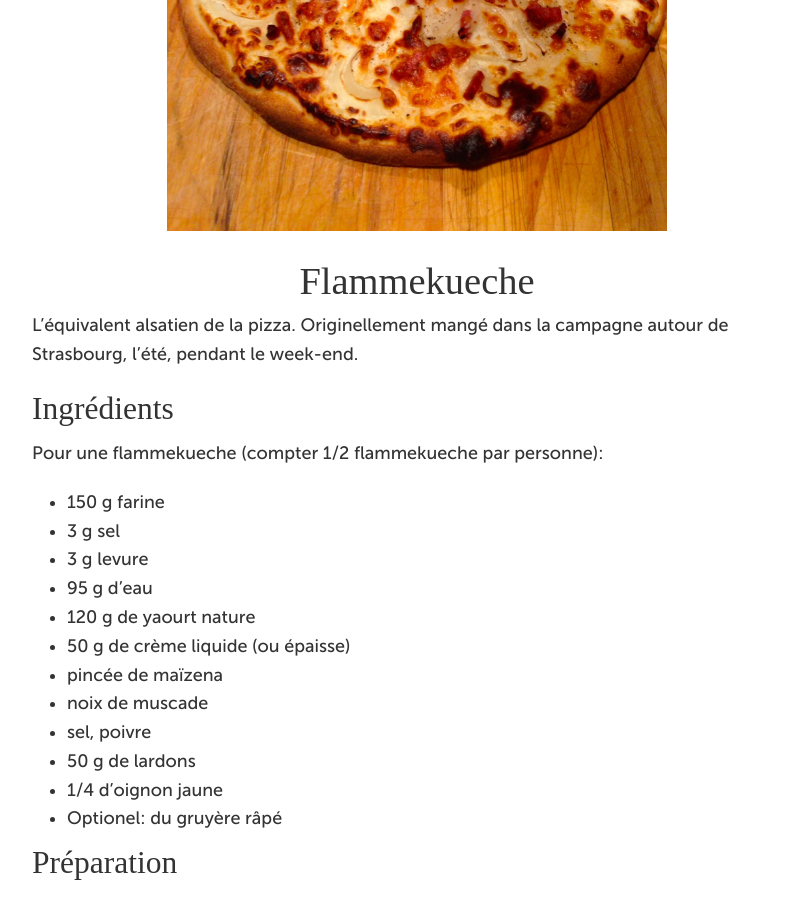
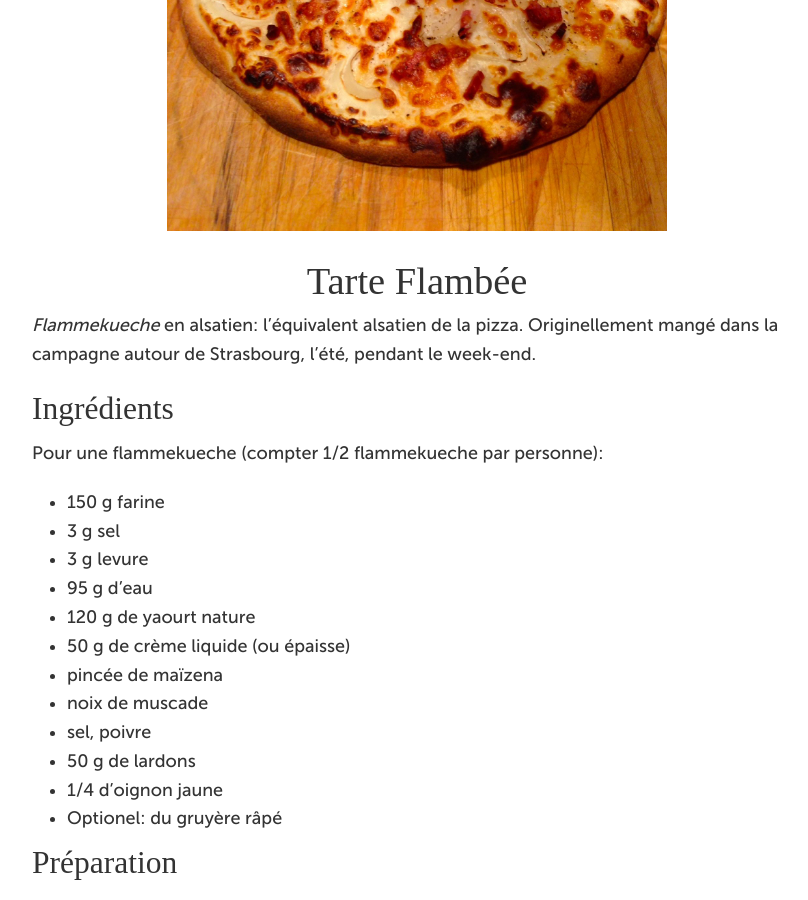
Before and after one commit to kruchten/spoon, a Jekyll site: the page built from _posts/2013-12-29-flammekueche.md, in a window 1280 px wide and 900 px high, scrolled down 502 px. Shown: the whole window, without its empty margins (223-1031 px from the left). Built offline with Jekyll 4.4.1, drawn with Linux system fonts in a browser that asks for light colours; some web fonts are replaced.

```diff
--- a/_posts/2013-12-29-flammekueche.md
+++ b/_posts/2013-12-29-flammekueche.md
@@ -1,6 +1,6 @@
 ---
 layout: recipe
-title: Flammekueche
+title: Tarte Flambée
 image: img/flammekueche1.jpg
 tags:
     - Alsace
@@ -10,7 +10,7 @@
 ---
 
 
-L'équivalent alsatien de la pizza. Originellement mangé dans la campagne autour de Strasbourg, l'été, pendant le week-end.
+*Flammekueche* en alsatien: l'équivalent alsatien de la pizza. Originellement mangé dans la campagne autour de Strasbourg, l'été, pendant le week-end.
 
 ## Ingrédients
 Pour une flammekueche (compter 1/2 flammekueche par personne):
--- a/index.html
+++ b/index.html
@@ -31,7 +31,7 @@
 
     {% include navbar.html %}
 <div class="text-center">
-    <img src="img/frog.png"><img src="img/cuiller_bois.jpg" height="156" width="208">
+    <img src="header.png">
     <h1>La Grenouille et la Cuiller en Bois
         <br/><small>or: what the Kruchtens eat</small>
     </h1>
```
Also changed, not shown: _posts/2013-12-29-soupe_de_courge.md (+1 -3 lines), _posts/2013-12-29-white_velvet_soup.md (+1 -3 lines), _posts/2013-12-29-zoe_chicken_or_tofu.md (+0 -4 lines), _posts/2013-12-30-baeckeoffe.md (+0 -4 lines), header.png (added).
